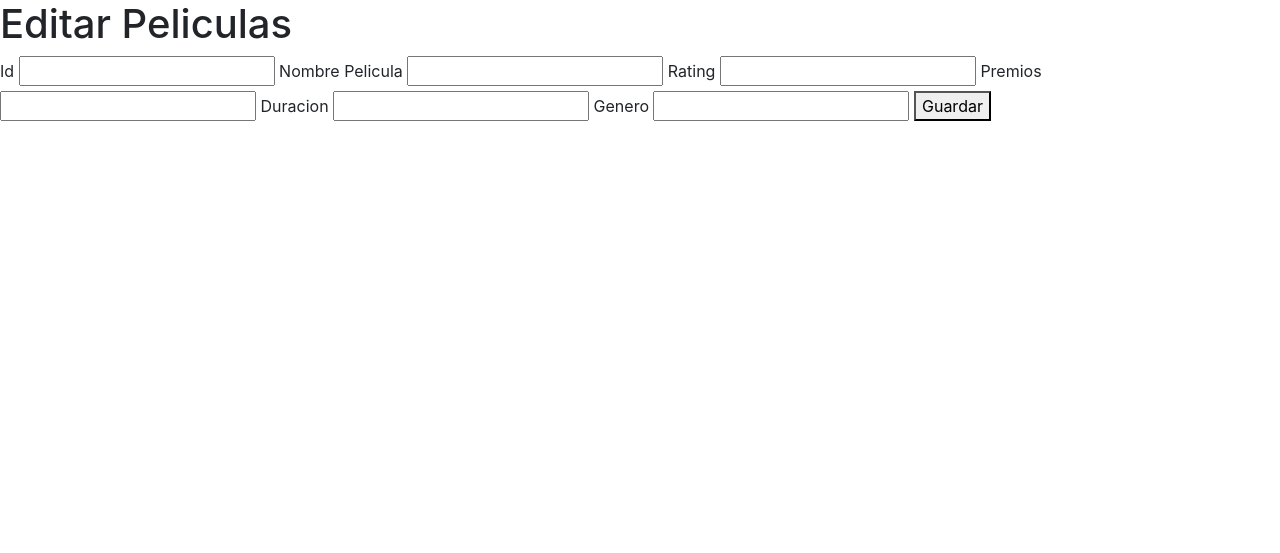
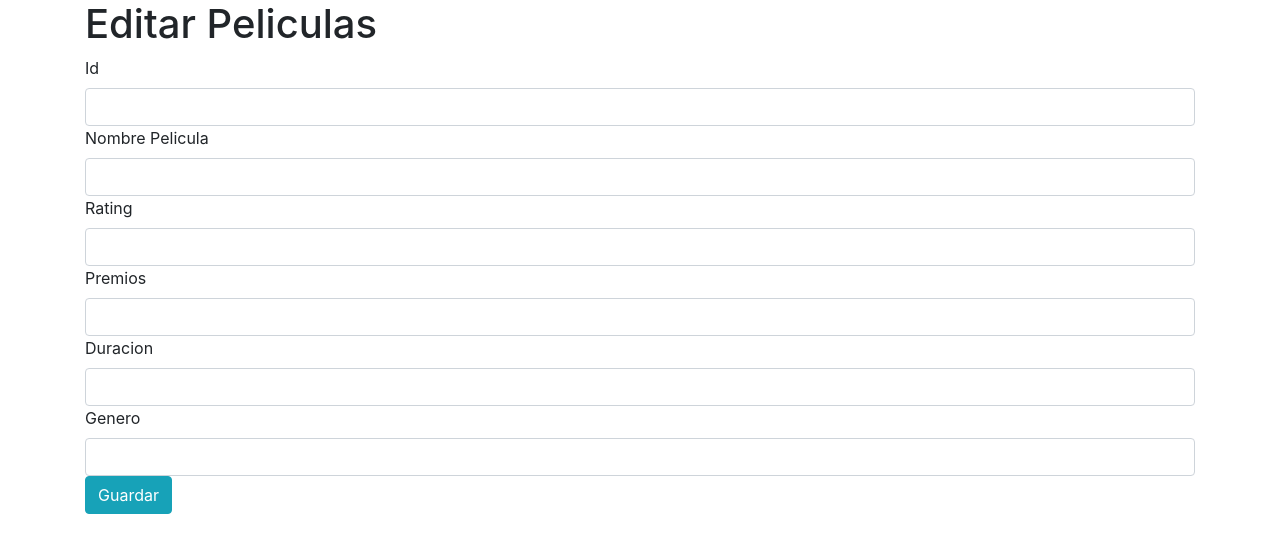
Before and after one commit to andreadana40/tp-backend, a Flask app: page /edit/1 in a window 1280 px wide. Shown: the top 553 px of the page. Run offline with Flask 2, Linux system fonts and the light colour scheme; data that the repository does not hold is empty; some libraries are stand-ins or nearby versions.

Commit message:
Nuevo edit index create

```diff
--- a/templates/movies/edit.html
+++ b/templates/movies/edit.html
@@ -8,23 +8,25 @@
     <title>Document</title>
 </head>
 <body>
+    <div class="container">
     <h1>Editar Peliculas</h1>
     <form action="/update" method="post"  enctype="multipart/form-data">
         <label for="">Id</label>
-        <input type="text" name="movie_id" id="movie_id">
+        <input type="text" name="movie_id" id="movie_id" class="form-control">
         <label for="">Nombre Pelicula</label>
-        <input type="text" name="name" id="name" value="">
+        <input type="text" name="name" id="name" value="" class="form-control">
         <label for="">Rating</label>
-        <input type="text" name="rating" id="rating" value="">
+        <input type="text" name="rating" id="rating" value="" class="form-control">
         <label for="">Premios</label>
-        <input type="text" name="awards" id="awards" value="">
+        <input type="text" name="awards" id="awards" value="" class="form-control">
         <label for="">Duracion</label>
-        <input type="text" name="length" id="length" value="">
+        <input type="text" name="length" id="length" value="" class="form-control">
         <label for="">Genero</label>
-        <input type="text" name="genre_id" id="genre_id" value="">
+        <input type="text" name="genre_id" id="genre_id" value="" class="form-control">
 
-        <button type="submit">Guardar</button>
+        <button type="submit" class="btn btn-info" >Guardar</button>
     </form>
+    </div>
 
 </body>
 </html>
```
Also changed, not shown: templates/movies/create.html (+8 -6 lines), templates/movies/index.html (+10 -4 lines).
